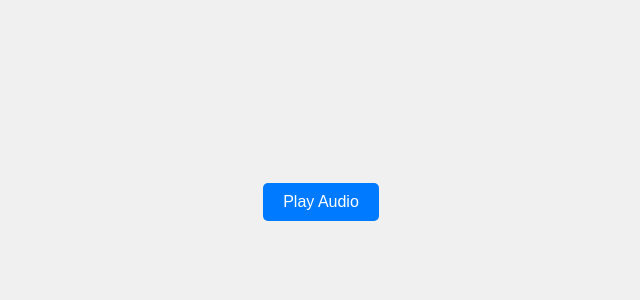
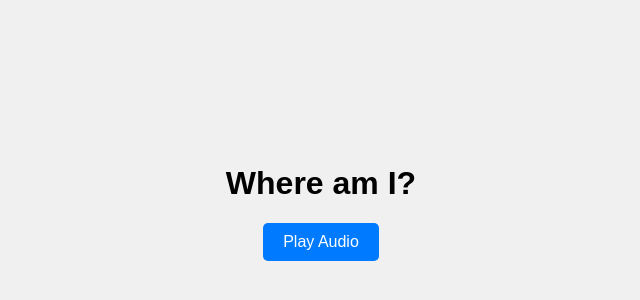
Before and after one commit to William2716057/soundGuess, a website: page index.html in a window 1280 px wide. Shown: the part 198-498 px from the top of the page, without its empty margins (319-959 px from the left). Drawn offline with Linux system fonts and the light colour scheme.

Commit message:
title added

```diff
--- a/index.html
+++ b/index.html
@@ -7,6 +7,7 @@
     <link rel="stylesheet" href="style.css">
 </head>
 <body>
+    <h1>Where am I?</h1>
     <div id="player-container">
         <iframe id="youtube-player" src="" frameborder="0" allow="autoplay; encrypted-media" allowfullscreen></iframe>
         <div id="overlay"></div>
```
